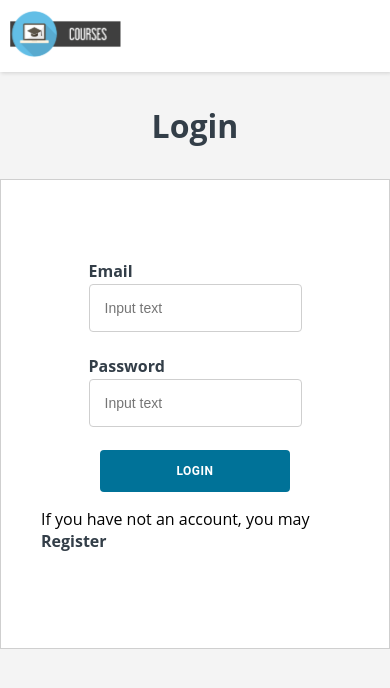
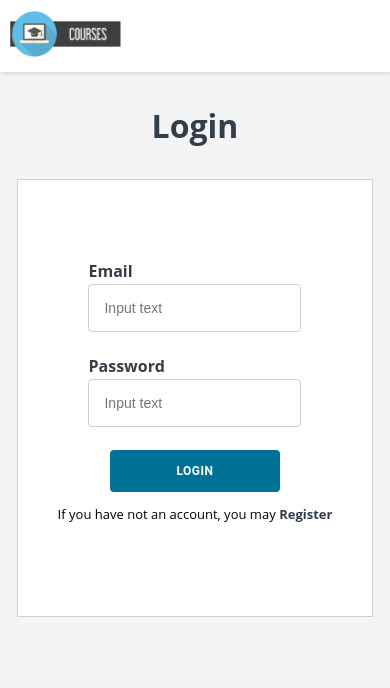
Before and after one commit to jovanovicdanilo7/CourseApp, a React (Vite) app in the folder Frontend/: page /login in a window 390 px wide. Shown: the top 688 px of the page. Built offline with nearby package versions, Linux system fonts and the light colour scheme; no server answers.

Commit message:
style: responsive for login and registration pages implemented

```diff
--- a/Frontend/src/components/Login/Login.css
+++ b/Frontend/src/components/Login/Login.css
@@ -39,6 +39,12 @@
     font-family: 'Open Sans', sans-serif;
 }
 
+@media (max-width: 410px) {
+    .login-form-text {
+        font-size: 13px;
+    }
+}
+
 .login-form p a {
     color: #333E48;
     text-decoration: none;
@@ -46,3 +52,15 @@
     font-family: 'Open Sans', sans-serif;
     font-weight: 700;
 }
+
+@media (max-width: 410px) {
+    .login-form p a {
+        font-size: 13px;
+    }
+}
+
+@media (max-width: 350px) {
+    .login-form p {
+        text-align: center;
+    }
+}
--- a/Frontend/src/components/Registration/Registration.css
+++ b/Frontend/src/components/Registration/Registration.css
@@ -31,6 +31,12 @@
     font-family: 'Open Sans', sans-serif;
 }
 
+@media (max-width: 420px) {
+    .registration-form-text {
+        font-size: 13px;
+    }
+}
+
 .registration-form p a {
     color: #333E48;
     text-decoration: none;
@@ -38,3 +44,15 @@
     font-family: 'Open Sans', sans-serif;
     font-weight: 700;
 }
+
+@media (max-width: 420px) {
+    .registration-form p a {
+        font-size: 13px;
+    }
+}
+
+@media (max-width: 375px) {
+    .registration-form p {
+        text-align: center;
+    }
+}
```
